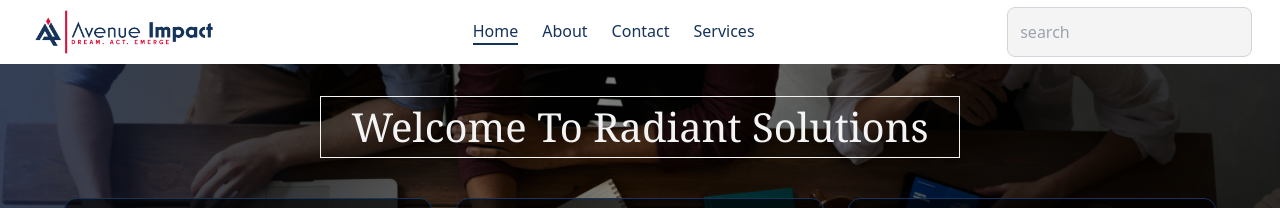
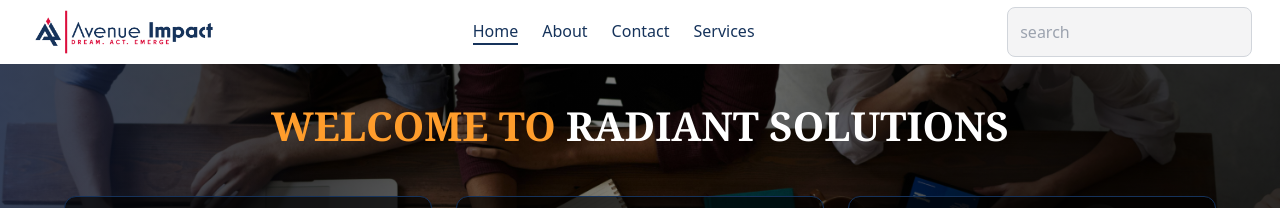
Before and after one commit to Mhatons/avi_newWeb, a React (Vite) app: page /home in a window 1280 px wide. Shown: the top 208 px of the page. Built offline with nearby package versions, Linux system fonts and the light colour scheme; grey boxes are pictures that could not be loaded.

Commit message:
changed label style

```diff
--- a/src/pages/about/index.tsx
+++ b/src/pages/about/index.tsx
@@ -53,8 +53,8 @@ export default function About() {
             <NavBar />
             <div className="pt-24 pb-10">
                 <div className="sm:text-[40px] text-[22px] text-white font-serif flex items-center justify-center w-full m-auto text-center ">
-                    <div className="sm:border border-light_color max-sm:bg-primary_color text-light_color sm:py-0 max-sm:p-2  sm:w-[40%] w-full capitalize">
-                        About Us
+                    <div className=" text-white w-full font-bold uppercase">
+                        <b className="text-[#ff9d2c]">about</b> us
                     </div>
                 </div>
                 <div className="grid sm:grid-cols-2 lg:grid-cols-3 gap-6 sm:w-[90%] m-auto pt-10">
--- a/src/pages/home/index.tsx
+++ b/src/pages/home/index.tsx
@@ -75,8 +75,8 @@ export default function Home() {
             <NavBar />
             <div className="pt-24 pb-10">
                 <div className="sm:text-[40px] text-[20px] text-white font-serif flex items-center justify-center w-full m-auto text-center ">
-                    <div className=" sm:border border-light_color max-sm:bg-primary_color text-light_color sm:py-0 max-sm:p-2 sm:w-[50%] w-full capitalize ">
-                        welcome to radiant solutions
+                    <div className=" text-white w-full font-bold uppercase">
+                        <b className="text-[#ff9d2c]">welcome to</b> radiant solutions
                     </div>
                 </div>
                 <div className="grid sm:grid-cols-2 lg:grid-cols-3 gap-6 sm:w-[90%] m-auto pt-10">
--- a/src/pages/service/index.tsx
+++ b/src/pages/service/index.tsx
@@ -29,8 +29,8 @@ export default function Services() {
             <NavBar />
             <div className="pt-24 pb-10">
                 <div className="sm:text-[40px] text-[22px] text-white font-serif flex items-center justify-center w-full m-auto text-center ">
-                    <div className="sm:border border-light_color max-sm:bg-primary_color text-light_color sm:py-0 max-sm:p-2  sm:w-[40%] w-full capitalize">
-                        Our Services
+                    <div className=" text-white w-full font-bold uppercase">
+                        <b className="text-[#ff9d2c]">Our</b> Services
                     </div>
                 </div>
                 <div className="grid sm:grid-cols-2 gap-x-10 sm:w-[90%] m-auto pt-10">
```
